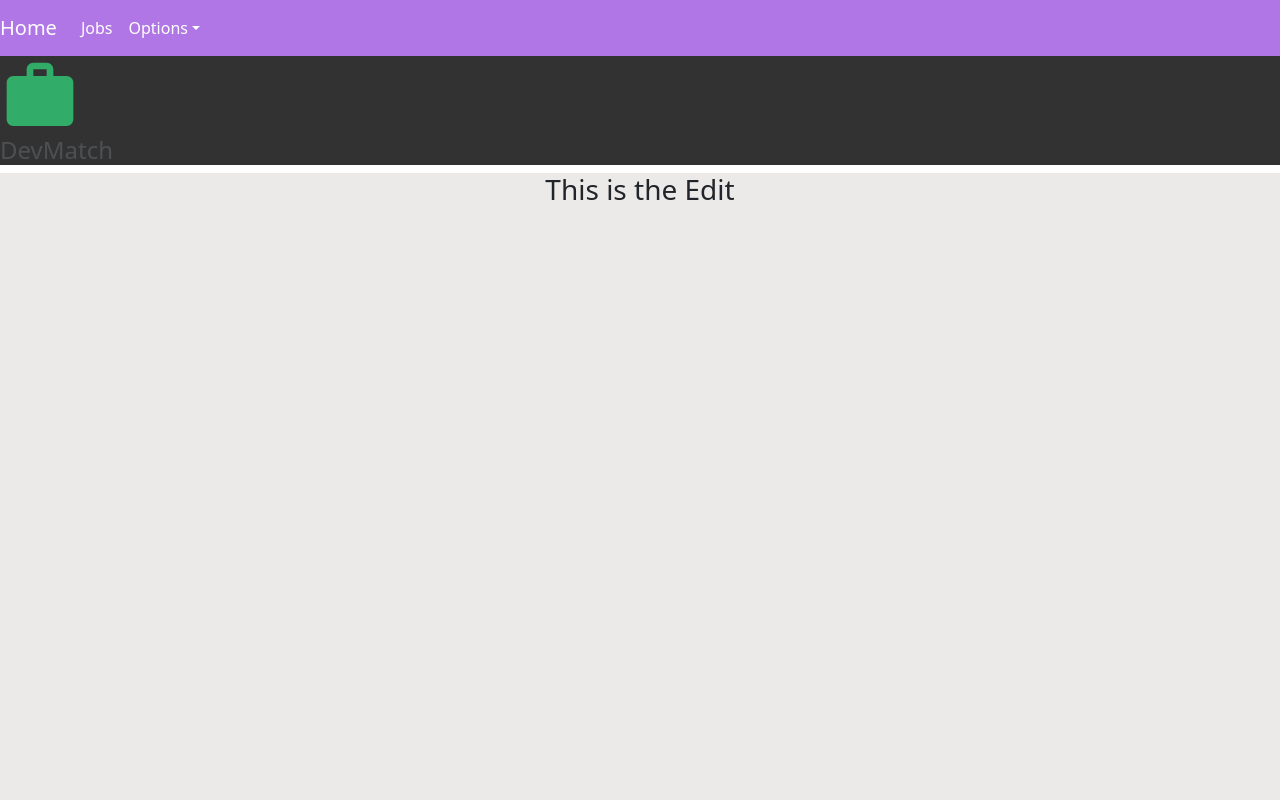
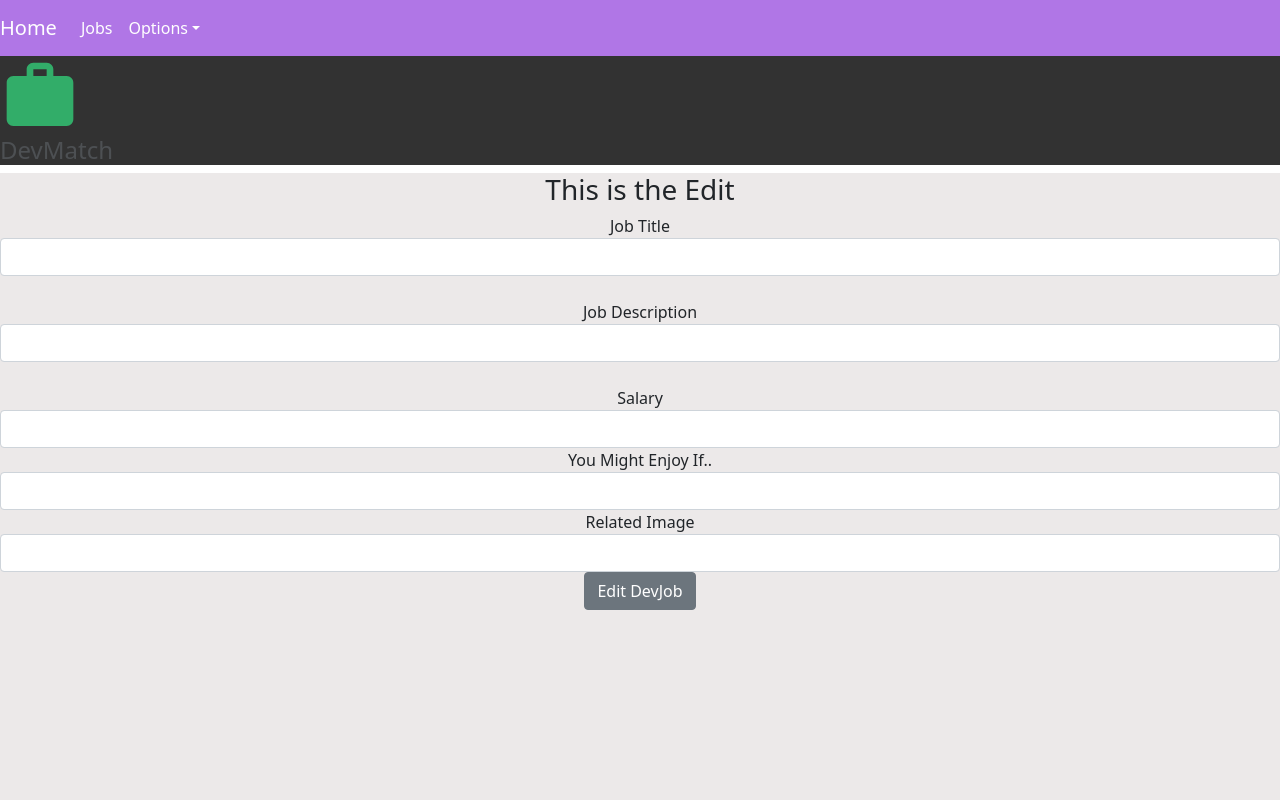
Before and after one commit to learn-academy-2021-charlie/cat-tinder-frontend-thomas-and-andy, a React (Create React App) app: page /devedit/1 in a window 1280 px wide. Shown: the top 800 px of the page. Built offline with nearby package versions, Linux system fonts and the light colour scheme.

Commit message:
added update functionality

```diff
--- a/src/App.js
+++ b/src/App.js
@@ -18,11 +18,13 @@ class App extends Component {
       jobs: jobs,
     };
   }
-createDevJob = (newDevJob) =>{
-  console.log(newDevJob)
-}
-
-
+  createDevJob = (newDevJob) => {
+    console.log(newDevJob);
+  };
+  updateDevJob = (editdevjob, id) => {
+    console.log("job:", editdevjob);
+    console.log("id:", id);
+  };
   render() {
     return (
       <Router>
@@ -42,8 +44,19 @@ createDevJob = (newDevJob) =>{
               return <DevShow job={job} />;
             }}
           />
-          <Route path="/devnew" render={(props) => <DevNew createDevJob={this.createDevJob} />} />
-          <Route path="/devedit" component={DevEdit} />
+          <Route
+            path="/devnew"
+            render={(props) => <DevNew createDevJob={this.createDevJob} />}
+          />
+          {/* <Route path="/devedit" component={DevEdit} /> */}
+          <Route
+            path={"/devedit/:id"}
+            render={(props) => {
+              let id = props.match.params.id;
+              let job = this.state.jobs.find((job) => job.id === +id);
+              return <DevEdit updateDevJob={this.updateDevJob} job={job} />;
+            }}
+          />
           <Route component={NotFound} />
         </Switch>
         <Footer />
--- a/src/pages/DevEdit.js
+++ b/src/pages/DevEdit.js
@@ -1,10 +1,92 @@
 import React, { Component } from "react";
+import { Button, Form, FormGroup, Label, Input } from "reactstrap";
+import { Redirect } from "react-router-dom";
 
 class DevEdit extends Component {
+  constructor(props) {
+    super(props);
+    this.state = {
+      form: {
+        job_title: "",
+        job_description: "",
+        job_salary: "",
+        might_enjoy: "",
+        img: " ",
+      },
+      submitted: false,
+    };
+  }
+
+  handleChange = (e) => {
+    let { form } = this.state;
+    form[e.target.name] = e.target.value;
+    this.setState({ form: form });
+  };
+
+  handleSubmit = () => {
+    this.props.updateDevJob(this.state.form, this.props.job.id);
+    this.setState({ submitted: true });
+  };
+
   render() {
     return (
       <div className="page-body">
         <h3>This is the Edit</h3>
+        <Form>
+          <FormGroup>
+            <Label for="job_title">Job Title</Label>
+            <Input
+              type="text"
+              name="job_title"
+              onChange={this.handleChange}
+              value={this.state.form.job_title}
+            />
+          </FormGroup>
+          <br />
+          <FormGroup>
+            <Label for="job_description">Job Description</Label>
+            <Input
+              type="text"
+              name="job_description"
+              onChange={this.handleChange}
+              value={this.state.form.job_description}
+            />
+          </FormGroup>
+          <br />
+          <FormGroup>
+            <Label for="job_salary"> Salary</Label>
+            <Input
+              type="text"
+              name="job_salary"
+              onChange={this.handleChange}
+              value={this.state.form.job_salary}
+            />
+          </FormGroup>
+          <FormGroup>
+            <Label for="might_enjoy"> You Might Enjoy If..</Label>
+            <Input
+              type="text"
+              name="might_enjoy"
+              onChange={this.handleChange}
+              value={this.state.form.might_enjoy}
+            />
+          </FormGroup>
+          <FormGroup>
+            <Label for="img"> Related Image</Label>
+            <Input
+              type="text"
+              name="img"
+              onChange={this.handleChange}
+              value={this.state.form.img}
+            />
+          </FormGroup>
+          <Button name="submit" onClick={this.handleSubmit}>
+            Edit DevJob
+          </Button>
+        </Form>
+        {this.state.submitted && (
+          <Redirect to={`/devshow/${this.props.job.id}`} />
+        )}
       </div>
     );
   }
--- a/src/pages/DevShow.js
+++ b/src/pages/DevShow.js
@@ -26,7 +26,9 @@ class DevShow extends Component {
           </Card>
         </Col>
 
-        <NavLink to="/devindex">Index</NavLink>
+        <NavLink to={`/devedit/${this.props.job.id}`}>
+          <button>Edit</button>
+        </NavLink>
       </div>
     );
   }
```
Also changed, not shown: 1 other file (tests, documents, lock files or other folders).
